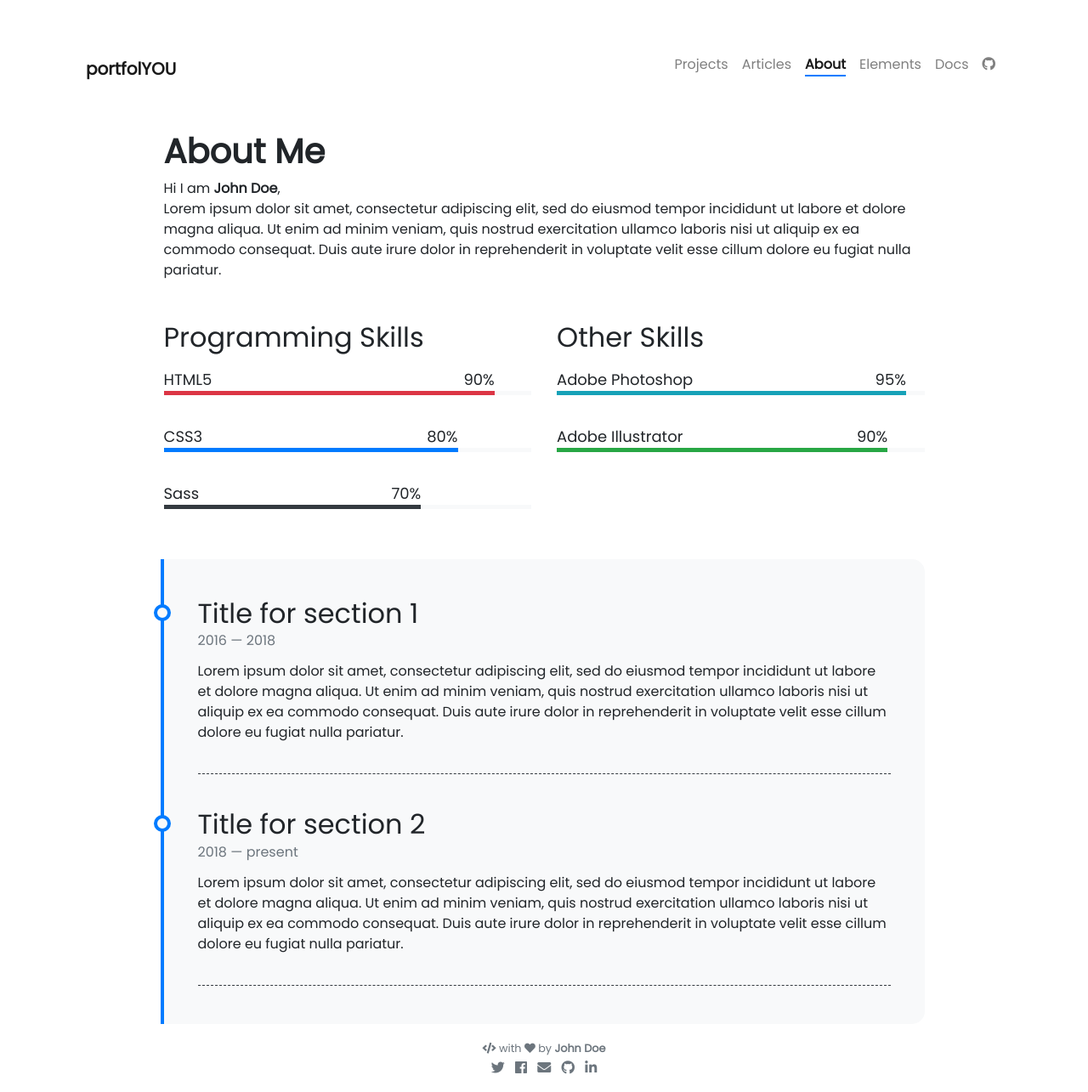
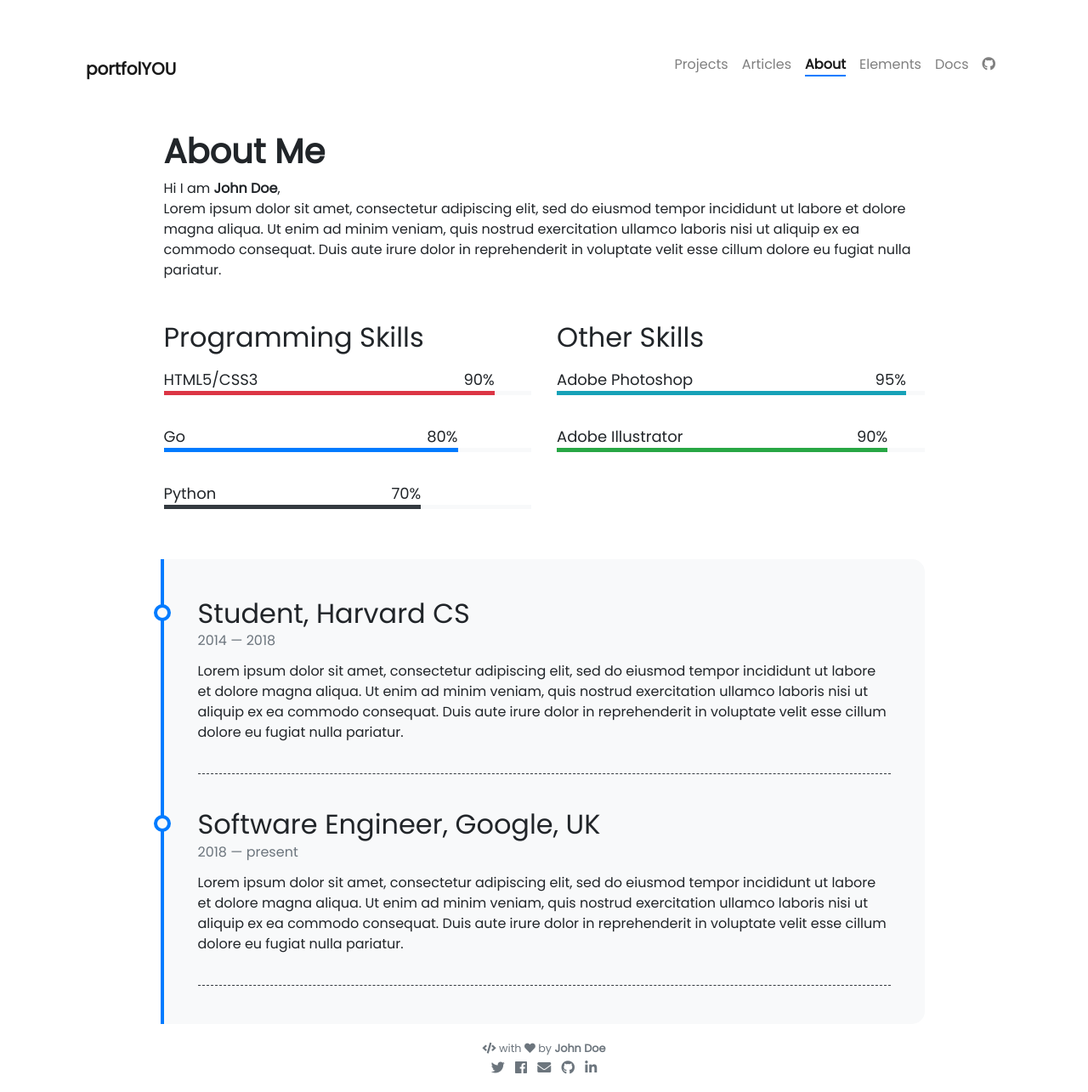
Before and after one commit to yousinix/portfolYOU, a Jekyll site: the page built from pages/about.md, in a window 1280 px wide. Shown: the whole page at 85% size. Built offline with Jekyll 4.4.1, drawn with Linux system fonts in a browser that asks for light colours; nearby versions of some CDN libraries; comment, search, counter and statistics services are not loaded.

Commit message:
Update Skills and Timeline

```diff
--- a/_data/programming-skills.yml
+++ b/_data/programming-skills.yml
@@ -1,11 +1,11 @@
-- name: HTML5
+- name: HTML5/CSS3
   percentage: 90
   color: danger
 
-- name: CSS3
+- name: Go
   percentage: 80
   color:
 
-- name: Sass
+- name: Python
   percentage: 70
   color: dark
--- a/_data/timeline.yml
+++ b/_data/timeline.yml
@@ -1,5 +1,5 @@
-- title: Title for section 1
-  from: 2016
+- title: Student, Harvard CS
+  from: 2014
   to: 2018
   description: Lorem ipsum dolor sit amet, consectetur adipiscing elit,
                sed do eiusmod tempor incididunt ut labore et dolore magna aliqua.
@@ -7,7 +7,7 @@
                nisi ut aliquip ex ea commodo consequat. Duis aute irure dolor in
                reprehenderit in voluptate velit esse cillum dolore eu fugiat nulla pariatur.
 
-- title: Title for section 2
+- title: Software Engineer, Google, UK
   from: 2018
   to: present
   description: Lorem ipsum dolor sit amet, consectetur adipiscing elit,
```
